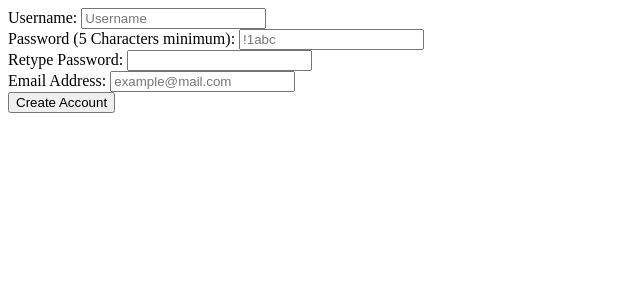
After one commit to cl623/ShareSub, a PHP site: page /newUser.php in a window 1280 px wide. The commit adds this page. Shown: the top 300 px of the page, without its empty margins (0-640 px from the left). Run offline with PHP 8.4, Linux system fonts and the light colour scheme.

Commit message:
Create User Function

```diff
--- /dev/null
+++ b/createlogin.php
@@ -0,0 +1,4 @@
+<?php
+
+
+?>
--- /dev/null
+++ b/js/app.js
@@ -0,0 +1,137 @@
+const usernameEl = document.querySelector('#user');
+const passwordEl = document.querySelector('#pass');
+const emailEl = document.querySelector('#email');
+const confirmPasswordEl = document.querySelector('#retype');
+
+const form=document.querySelector('#signup');
+
+
+form.addEventListener('submit', function(e){
+    e.preventDefault();
+
+    let isUsernameValid = checkUsername(),
+        isEmailValid = checkEmail(),
+        isPasswordValid = checkPassword(),
+        isConfirmPasswordValid = checkConfirmPassword();
+
+    let isFormValid = isUsernameValid &&
+        isEmailValid &&
+        isPasswordValid &&
+        isConfirmPasswordValid;
+
+    if(isFormValid){
+
+    }
+});
+
+//Min-Max input
+const isBetween = (length, min, max) => length < min || length > max false : true;
+
+//Email Regex
+const isEmailValid = (email) => {
+    const re = ("^(?=.*[a-z])(?=.*[A-Z])(?=.*[0-9])(?=.*[!@#\$%\^&\*])(?=.{8,})");
+    return re.test(password);
+}
+
+//Password Regex
+const isPasswordSecure = (password) => {
+    const re = new RegExp("^(?=.*[a-z])(?=.*[A-Z])(?=.*[0-9])(?=.*[!@#\$%\^&\*])(?=.{8,})");
+    return re.test(password);
+};
+
+const showError = (input, message) =>{
+
+    const formField = input.parentElement;
+
+    //Add error class to element
+    formField.classList.remove('success');
+    formField.classList.remove('error');
+
+    //show error message in alert box WITHIN the div
+    const error=formField.querySelector('alert');
+    error.textContent = message;
+}
+
+
+const showSuccess = (input) => {
+
+    const formField = input.parentElement;
+
+    //Add success class to element
+    formField.classList.remove('error');
+    formField.classList.add('success');
+
+    //clear alert box WITHIN the div
+    const error = formField.querySelector('small');
+    error.textContent = '';
+}
+
+//Form Field Validation --------
+
+//username
+const checkUsername = () => {
+
+    let valid = false;
+    const min = 3,
+        max = 25;
+    const username = usernameEl.value.trim();
+
+    if(!isBetween(username.length, min, max)){
+        showError(usernameEl, 'Username must be between ${min} and ${max} characters.')
+    }
+    else{
+        showSuccess(usernameEl);
+        valid = true;
+    }
+    return valid;
+}
+
+//email
+const checkEmail = () => {
+
+    let valid = false;
+    const email = emailEl.value.trim();
+    if(!isEmailValid(email)){
+        showError(emailEl, "Email is not valid.")
+    }
+    else{
+        showSuccess(emailEl);
+        valid = true;
+    }
+    return valid;
+}
+
+//password
+const checkPassword = () => {
+
+    let valid = false;
+    const password = passwordEl.value.trim();
+
+    if(!isPasswordSecure(password)){
+        showError(passwordEl, 'Password must be meet the following criteria: <ul><li>5 characters long</li><li>at least 1 uppercase character</li><li>at least 1 lowecase character</li><li>at least 1 special character</li></ul>');
+    }
+    else{
+        showSuccess(passwordEl);
+        valid = true;
+    }
+
+    return valid;
+}
+
+//confirm password
+const checkConfirmPassword = () => {
+
+    let valid = false;
+    const confirmPassword = confirmPasswordEl.value.trim();
+    const password = passwordEl.value.trim();
+
+    if(password !== confirmPassword){
+        showError(confirmPasswordEl, "Password does not match");
+    }
+    else{
+        showSuccess(confirmPasswordEl);
+        valid = true;
+    }
+
+    return valid;
+}
--- /dev/null
+++ b/newUser.php
@@ -0,0 +1,37 @@
+<!DOCTYPE html>
+<html>
+    <head>
+        <title> Create Account </title>
+        <link rel="stylesheet" type="text/css" href="style.css">
+    </head>
+    <body>
+        <section>
+            <form action="createlogin.php" method="post" id="signup">
+                <div class="form-field">
+                    <label for="user"> Username: </label>
+                    <input type="text" id="user" name="uname" placeholder="Username" required>
+                    <alert></alert>
+                </div>
+                <div class="form-field">
+                    <label for="pass"> Password (5 Characters minimum): </label>
+                    <input type="password" id="pass" name="password" placeholder="!1abc" required>
+                    <alert></alert>
+                </div>
+                <div class="form-field">
+                    <label for="retype"> Retype Password: </label>
+                    <input type="password" id="retype" required>
+                    <alert></alert>
+                </div>
+                <div class="form-field">
+                    <label for="email"> Email Address: </label>
+                    <input type="text"  id="emai" name="email" placeholder="example@mail.com" required>
+                    <alert></alert>
+                </div>
+
+                <button type="submit"> Create Account </button>
+            </form>
+        </section>
+        <alert></alert>
+        <script src="js/app.js"></script>
+    </body>
+</html>
```
Also changed, not shown: db_conn.php (+3 -4 lines), login.php (+12 -1 lines).
